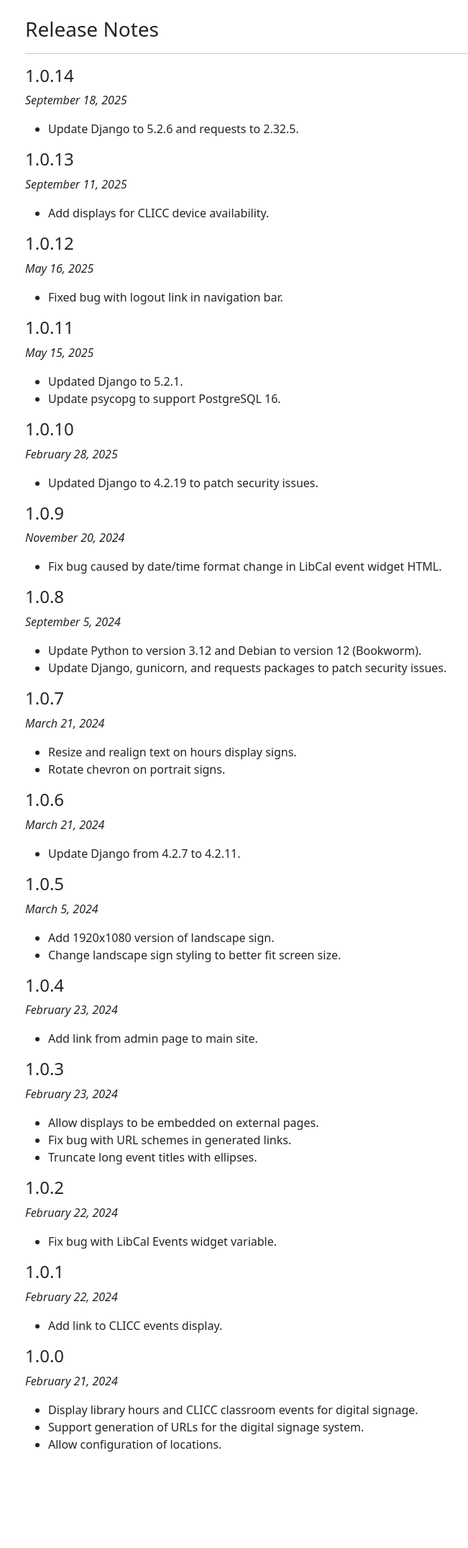
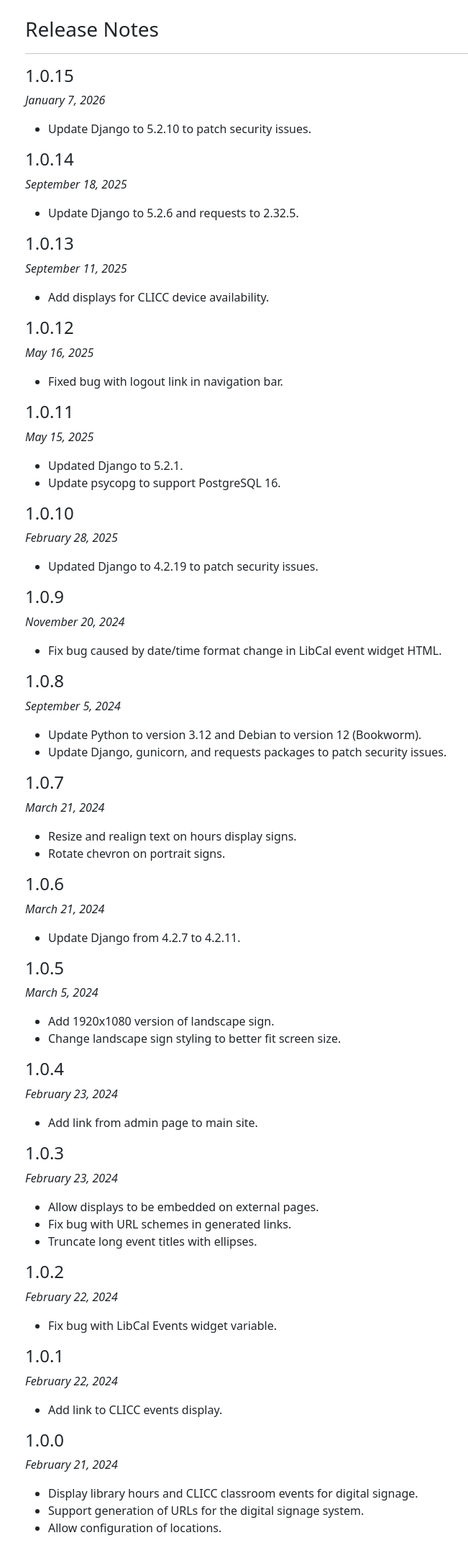
Before and after one commit to UCLALibrary/digital-signage-hours, a Django app: page /release_notes/ in a window 1280 px wide. Shown: the part 46-2197 px from the top of the page at 72% size, without its empty margins (47-698 px from the left). Before the commit the page ends 2063 px from the top, so only its background shows below. Run offline with Django 4.2, Linux system fonts and the light colour scheme; the visitor is signed in with stand-in values (Sample User, id 1); parts of the project's set-up code (start-up, migrations or seed data) failed here and were passed over; some libraries are stand-ins or nearby versions.

Commit message:
SYS-2129: update Django; tag bump and release notes for deployment (#24)

```diff
--- a/charts/prod-signage-values.yaml
+++ b/charts/prod-signage-values.yaml
@@ -6,7 +6,7 @@
 
 image:
   repository: uclalibrary/digital-signage-hours
-  tag: v1.0.14
+  tag: v1.0.15
   pullPolicy: Always
 
 nameOverride: ""
--- a/requirements.txt
+++ b/requirements.txt
@@ -1,4 +1,4 @@
-Django==5.2.6
+Django==5.2.10
 psycopg==3.2.9
 whitenoise==6.5.0
 gunicorn==23.0.0
--- a/signs/templates/signs/release_notes.html
+++ b/signs/templates/signs/release_notes.html
@@ -3,6 +3,12 @@
 {% block content %}
 <h3>Release Notes</h3>
 <hr/>
+<h4>1.0.15</h4>
+<p><i>January 7, 2026</i></p>
+<ul>
+    <li>Update Django to 5.2.10 to patch security issues.</li>
+</ul>
+
 <h4>1.0.14</h4>
 <p><i>September 18, 2025</i></p>
 <ul>
```
